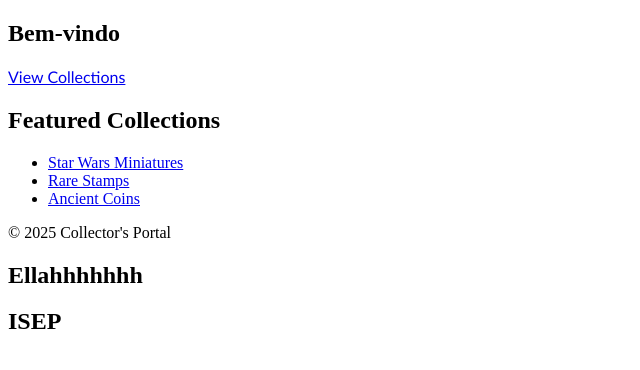
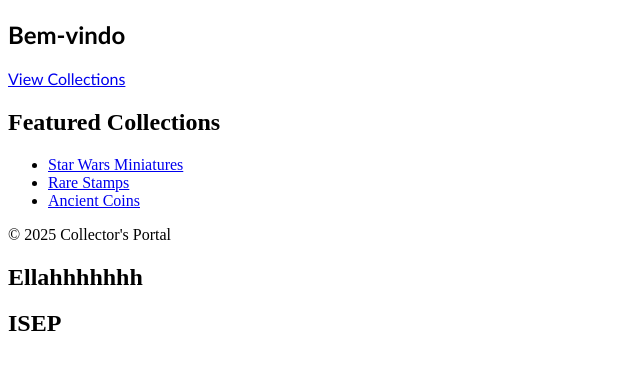
Before and after one commit to ellahf/SINF1_2025-G3, a PHP site: page /html/index.html in a window 1280 px wide. Shown: the part 117-487 px from the top of the page, without its empty margins (0-640 px from the left). Run offline with PHP 8.4, Linux system fonts and the light colour scheme.

Commit message:
Mensagem do commit

```diff
--- a/css/styles.css
+++ b/css/styles.css
@@ -108,3 +108,8 @@
     font-family: Calibri;
     margin-left: auto;
 }
+
+.below-navbar h2 {
+    font-family: Calibri;
+    margin-left: auto;
+}
```
